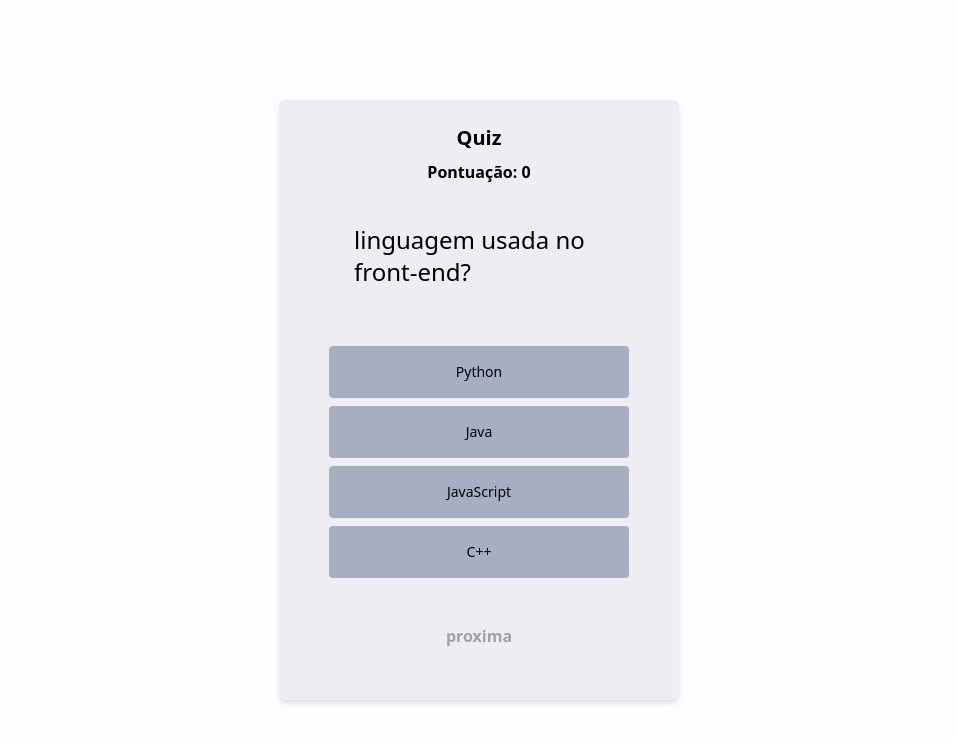
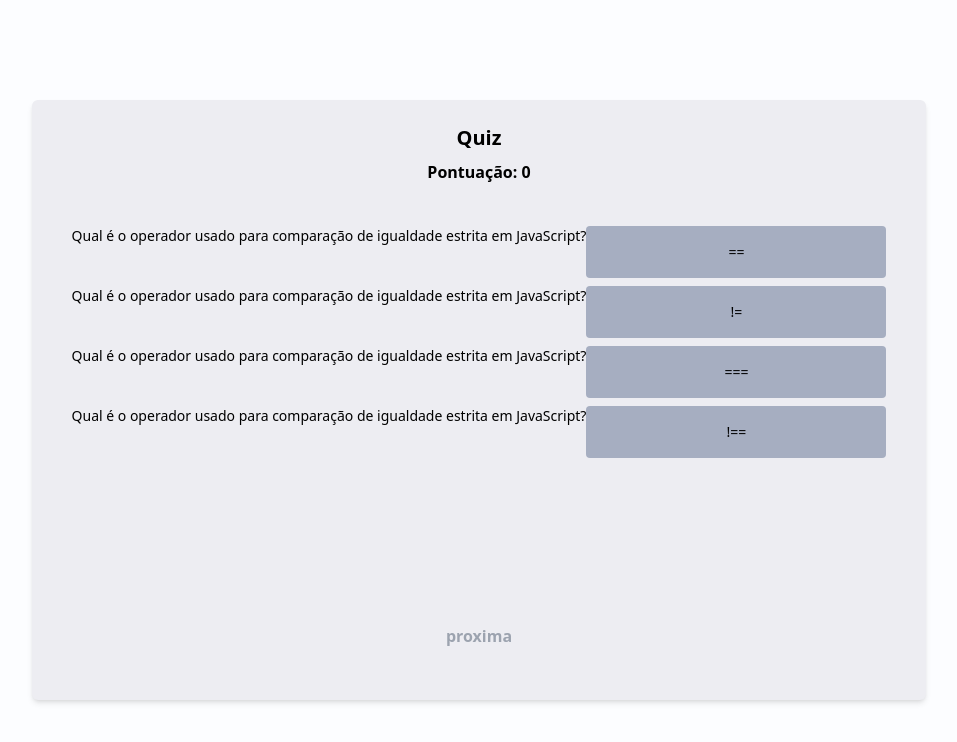
Before and after one commit to AdeiltonPereiraAlves/quiz, a React (Vite) app: page / in a window 1280 px wide. Shown: the top 742 px of the page, without its empty margins (161-1118 px from the left). Built offline with nearby package versions, Linux system fonts and the light colour scheme.

Commit message:
Aleatorizando perguntas

```diff
--- a/src/components/Perguntas.jsx
+++ b/src/components/Perguntas.jsx
@@ -6,37 +6,34 @@ import Acertos from "./Acertos"
 import useOpcoes from '../hooks/useOpcoes'
 import { OptionContext } from "../context/OptionContext"
 
-export default function Perguntas(){
-    const {handleOption, handleProxima} = useOpcoes()
-
-
-
-
-
-    const {acertos,msgAcertou, msgErrou, res,selectedOption, quiz, boleano, atual,atualOption,count, option} = useContext(OptionContext)
-
-
+export default function Perguntas() {
+    const { handleOption, handleProxima } = useOpcoes()
+    const { acertos, msgAcertou, msgErrou, res,
+        selectedOption, quiz, boleano, atual,
+        atualOption, count, option
+    } = useContext(OptionContext)
 
     return (
         <div className="flex flex-col gap-2 h-full items-center px-4 relative">
-             <h1 className="text-xl font-extrabold">Quiz</h1>
+            <h1 className="text-xl font-extrabold">Quiz</h1>
 
             {/* <div>{acertos}</div> */}
-            <Acertos acertos={acertos}/>
+            <Acertos acertos={acertos} />
             <div className="flex max-w-[250px] absolute top-16 right-38 ">
                 <span className="text-red-600">{msgErrou}</span>
-            <span className="text-green-400">{msgAcertou}</span>
+                <span className="text-green-400">{msgAcertou}</span>
             </div>
-            <div className="flex w-90 h-20 justify-center min-w-[200px] max-w-[250px] mt-8"><div className=" w-25 h-40 flex text-xl sm:text-base md:text-lg lg:text-xl xl:text-2xl break-words ">{atual}</div></div>
+            {/* <div className="flex w-90 h-20 justify-center min-w-[200px] max-w-[250px] mt-8"><div className=" w-25 h-40 flex text-xl sm:text-base md:text-lg lg:text-xl xl:text-2xl break-words ">{atual}</div></div> */}
 
             <div className="flex flex-col gap-2 justify-center  md:w-[700] mx-auto h-[300px] relative">
-                {quiz[count].options.map((option,i) => (
+                {quiz[count].options.map((option, i) => (
+
                     <div className="flex  text-sm min-w-[300px] " key={i}>
+                       {quiz[count].question}
+                        <button onClick={() => handleOption(option)} value={option} className={`${option === res && selectedOption == true ? 'bg-green-600' : 'bg-[#a6aec1]'} ${option !== res ? 'bg-[#a6aec1]' : ''} p-4 rounded text-black  min-w-[300px] max-w-[300px] hover:bg-[#6c788e]`} >{
+                            option}
 
-                        <button  onClick={() => handleOption(option)} value={option} className={`${ option === res && selectedOption== true? 'bg-green-600' : 'bg-[#a6aec1]'} ${option !== res ? 'bg-[#a6aec1]' : ''} p-4 rounded text-black  min-w-[300px] max-w-[300px] hover:bg-[#6c788e]`} >{
-                         option }
-
-                    </button>
+                        </button>
                     </div>
                 ))}
             </div>
--- a/src/context/OptionContext.jsx
+++ b/src/context/OptionContext.jsx
@@ -1,4 +1,4 @@
-import { createContext } from "react";
+import { createContext, useEffect } from "react";
 import { useState } from "react";
 import programmingQuizSeed from "../data/quizDb"
 import Opcoes from "../components/Opcoes"
@@ -8,20 +8,33 @@ export const OptionContext = createContext()
 
 
 export default function OptionProvider({children}){
+  const [count, setCount] = useState(0)
   const [quiz, setQuiz] = useState(programmingQuizSeed)
-    const [res, setRes] = useState(programmingQuizSeed[0].correctAnswer)
-    const [atual, setAtual] = useState(programmingQuizSeed[0].question)
-    const [atualOption, setAtualOption] = useState(programmingQuizSeed[0].options)
+    const [res, setRes] = useState()
+    const [atual, setAtual] = useState()
+    const [atualOption, setAtualOption] = useState()
     const [boleano, setBoleano] = useState(false)
-    const [count, setCount] = useState(0)
+
     const [selectedOption, setSelectedOption] = useState(null);
     const [msgErrou, setMsgErrou] = useState('')
     const [msgAcertou, setMsgAcertou] = useState('')
     const[umClick, setUmClick] = useState(0);
+    const [numAleatorio, setNumeroAleatorio] = useState();
 
     const[acertos, setAcertos] = useState(0)
 
+  //  useEffect(()=>{
+  //     aleatorizarArray();
 
+  //  },[])
+
+   function aleatorizarArray(){
+    let n = Math.floor(Math.random() * 20)
+    console.log(n)
+    setCount(n)
+
+    setAtual(quiz[count].question)
+ }
 
    const stateDados = {
       boleano, setBoleano,
@@ -29,7 +42,7 @@ export default function OptionProvider({children}){
       selectedOption, setSelectedOption,
       msgAcertou, setMsgAcertou,
       msgErrou, setMsgErrou,setAtualOption,atualOption,
-      quiz, res,atual, atualOption, count, setCount, setAtual,setRes, umClick, setUmClick,
+      quiz, res,atual, atualOption, count, setCount, setAtual,setRes, umClick, setUmClick, setQuiz, aleatorizarArray
    }
 
     return(
--- a/src/data/quizDb.js
+++ b/src/data/quizDb.js
@@ -1,68 +1,118 @@
 const programmingQuizSeed = [
   {
-      question: "linguagem usada no front-end?",
-      options: ["Python", "Java", "JavaScript", "C++"],
-      correctAnswer: "JavaScript"
+    question: "Qual é o operador usado para comparação de igualdade estrita em JavaScript?",
+    options: ["==", "!=", "===", "!=="],
+    correctAnswer: "==="
   },
   {
-      question: "O que significa 'HTML'?",
-      options: [
-        "Hyper Text Markup Language",
-        "Home Tool Markup Language",
-        "Hyperlinks and Text Markup Language",
-        "Hyper Tool Markup Language"
-      ],
-      correctAnswer: "Hyper Text Markup Language"
+    question: "Qual comando é usado para listar os arquivos em um diretório no Linux?",
+    options: ["list", "dir", "ls", "show"],
+    correctAnswer: "ls"
   },
   {
-      question: "Qual é o comando correto para criar uma função em Python?",
-      options: ["function myFunction():", "def myFunction():", "create myFunction():", "fun myFunction():"],
-      correctAnswer: "def myFunction():"
+    question: "Qual é o método utilizado para converter uma string em um número inteiro em JavaScript?",
+    options: ["parseInt()", "parseFloat()", "Number()", "toString()"],
+    correctAnswer: "parseInt()"
   },
   {
-      question: "É um banco de dados não relacional ",
-      options: ["MySQL", "MongoDB", "PostgreSQL", "SQLite"],
-      correctAnswer: "MongoDB"
+    question: "Qual é o comando para criar um novo repositório Git?",
+    options: ["git start", "git create", "git init", "git new"],
+    correctAnswer: "git init"
   },
   {
-      question: "Em qual linguagem foi escrito o núcleo do  Linux?",
-      options: ["Python", "C", "C++", "Java"],
-      correctAnswer: "C"
+    question: "Qual linguagem é conhecida por ser fortemente tipada?",
+    options: ["JavaScript", "Python", "TypeScript", "HTML"],
+    correctAnswer: "TypeScript"
   },
   {
-      question: "Qual dos seguintes é um framework front-end popular?",
-      options: ["Django", "Angular", "Spring", "Laravel"],
-      correctAnswer: "Angular"
+    question: "Qual é a extensão de arquivo padrão para arquivos Python?",
+    options: [".java", ".js", ".py", ".html"],
+    correctAnswer: ".py"
   },
   {
-      question: "Qual é a saída de `console.log(typeof NaN);` em JavaScript?",
-      options: ["'NaN'", "'undefined'", "'number'", "'object'"],
-      correctAnswer: "'number'"
+    question: "Qual é o propósito da função `Array.prototype.map()` em JavaScript?",
+    options: [
+      "Adicionar elementos a um array",
+      "Transformar cada elemento de um array",
+      "Remover elementos de um array",
+      "Ordenar os elementos de um array"
+    ],
+    correctAnswer: "Transformar cada elemento de um array"
   },
   {
-      question: "O que é CSS usado para?",
-      options: [
-        "Controlar a estrutura de uma página web",
-        "Definir a lógica de negócios",
-        "Adicionar estilos e layout a uma página web",
-        "Gerenciar o banco de dados"
-      ],
-      correctAnswer: "Adicionar estilos e layout a uma página web"
+    question: "Qual é o resultado de `10 % 3` em JavaScript?",
+    options: ["0", "1", "2", "3"],
+    correctAnswer: "1"
   },
   {
-      question: "Adiciona um elemento ao final de um array em JavaScript?",
-      options: ["push()", "pop()", "shift()", "unshift()"],
-      correctAnswer: "push()"
+    question: "Qual é o comando para verificar o status das alterações no Git?",
+    options: ["git check", "git status", "git log", "git diff"],
+    correctAnswer: "git status"
   },
   {
-      question: "O que o comando `git clone` faz?",
+    question: "Qual é a função principal do Node.js?",
     options: [
-        "Remove um repositório Git",
-        "Copia um repositório Git existente",
-        "Mescla duas branches",
-        "Inicia um novo repositório Git"
+      "Renderizar páginas web",
+      "Desenvolver aplicativos móveis",
+      "Executar código JavaScript no servidor",
+      "Estilizar páginas web"
     ],
-      correctAnswer: "Copia um repositório Git existente"
+    correctAnswer: "Executar código JavaScript no servidor"
+  },
+  {
+    question: "Qual é a função de um ORM (Object-Relational Mapping)?",
+    options: [
+      "Gerenciar dependências de um projeto",
+      "Mapear dados de um banco de dados para objetos em código",
+      "Executar código de forma assíncrona",
+      "Controlar o layout de uma página web"
+    ],
+    correctAnswer: "Mapear dados de um banco de dados para objetos em código"
+  },
+  {
+    question: "Qual é o resultado de `typeof null` em JavaScript?",
+    options: ["'null'", "'undefined'", "'object'", "'number'"],
+    correctAnswer: "'object'"
+  },
+  {
+    question: "Qual linguagem de programação é tipicamente associada ao desenvolvimento de aplicativos para iOS?",
+    options: ["Kotlin", "Swift", "Java", "Ruby"],
+    correctAnswer: "Swift"
+  },
+  {
+    question: "Qual é o nome do arquivo de configuração padrão para um projeto Node.js?",
+    options: ["config.js", "package.json", "index.js", "app.js"],
+    correctAnswer: "package.json"
+  },
+  {
+    question: "Qual dos seguintes é um padrão de design para controle de fluxo assíncrono em JavaScript?",
+    options: ["Callbacks", "Promises", "Both", "None"],
+    correctAnswer: "Both"
+  },
+  {
+    question: "Qual é o banco de dados mais utilizado em projetos que utilizam o Prisma?",
+    options: ["PostgreSQL", "Oracle", "MySQL", "MongoDB"],
+    correctAnswer: "PostgreSQL"
+  },
+  {
+    question: "Qual é o comando para iniciar um novo projeto React?",
+    options: ["npx create-react-app my-app", "npm init react-app my-app", "npx react-create-app my-app", "npm create-react-app my-app"],
+    correctAnswer: "npx create-react-app my-app"
+  },
+  {
+    question: "Qual é o comando para instalar dependências de um projeto Node.js?",
+    options: ["npm install", "npm start", "npm run", "npm update"],
+    correctAnswer: "npm install"
+  },
+  {
+    question: "Qual a função do comando `chmod` no Linux?",
+    options: ["Mudar as permissões de um arquivo", "Listar os arquivos em um diretório", "Copiar um arquivo", "Mover um arquivo"],
+    correctAnswer: "Mudar as permissões de um arquivo"
+  },
+  {
+    question: "Qual das opções a seguir é um serviço de cloud computing?",
+    options: ["Docker", "AWS", "GitHub", "Webpack"],
+    correctAnswer: "AWS"
   }
 ];
 
--- a/src/hooks/useOpcoes.jsx
+++ b/src/hooks/useOpcoes.jsx
@@ -3,7 +3,9 @@ import { OptionContext } from "../context/OptionContext";
 
 export default function useOption(){
 
-    const {setBoleano,quiz,setAtual,umClick,setUmClick,acertos, atual,setRes,res, setAcertos, setAtualOption, atualOption,setSelectedOption, setMsgAcertou,count,setCount, setMsgErrou} = useContext(OptionContext)
+    const {setBoleano, aleatorizarArray,quiz,setAtual,setQuiz, umClick,setUmClick,acertos, atual,setRes,res, setAcertos, setAtualOption, atualOption,setSelectedOption, setMsgAcertou,count,setCount, setMsgErrou} = useContext(OptionContext)
+
+
     function handleOption(value){
         setRes(quiz[count].correctAnswer)
         if (value === res && umClick === 0) {
@@ -23,13 +25,16 @@ export default function useOption(){
 
     }
     function handleProxima() {
+
         if(count<quiz.length-1){
             setUmClick(0)
-            setAtual(quiz[count+1].question)
-            setAtualOption(quiz[count+1].options)
-            setRes(quiz[count+1].correctAnswer)
+            setAtual(quiz[count].question)
+            setAtualOption(quiz[count].options)
+            setRes(quiz[count].correctAnswer)
             console.log(res)
-            setCount(count + 1);
+            aleatorizarArray()
+
+            // setCount(count + 1);
             setBoleano(null);
             setSelectedOption(null);
             setMsgErrou("")
@@ -42,6 +47,8 @@ export default function useOption(){
 
      }
 
+
+
     return{
         handleOption,
         handleProxima
```
Lines whose indentation alone changed are shown as unchanged.
